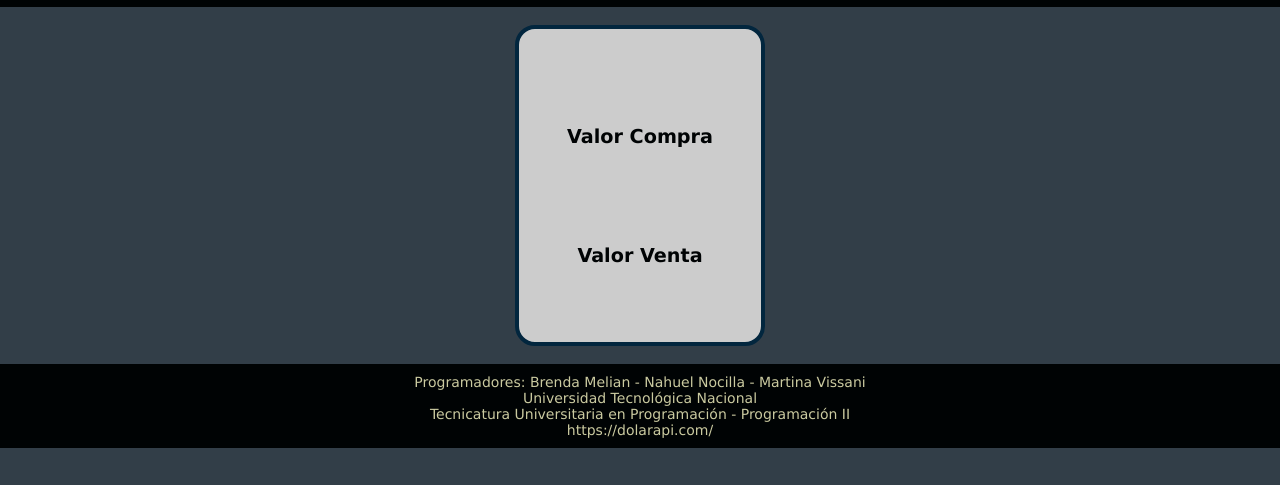
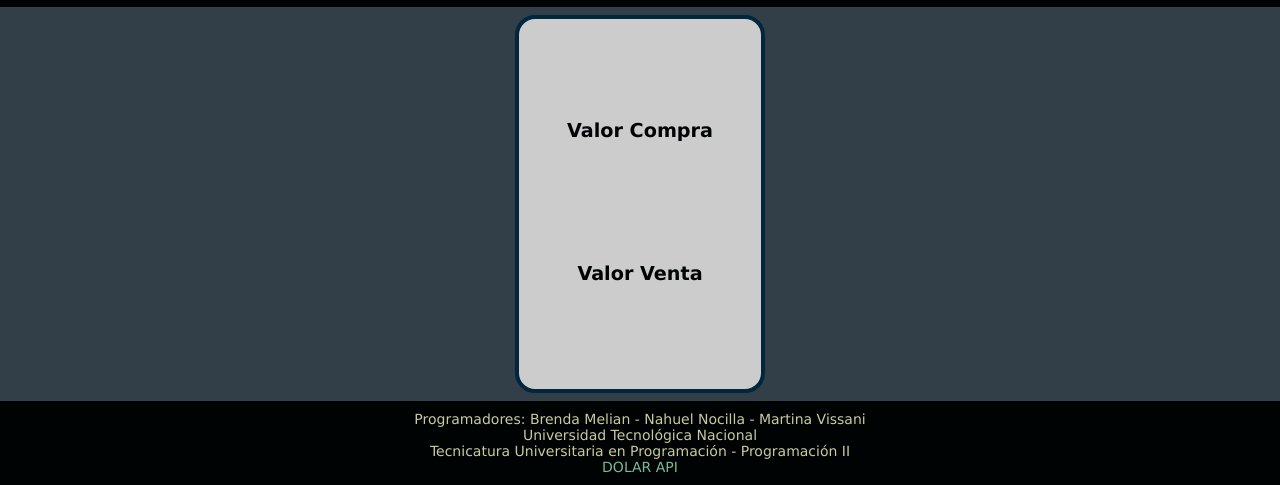
Before and after one commit to mvissani/Trabajo-Grupal-Programacion-II, a website: page front/Views/Cotizaciones.html in a window 1280 px wide. Shown: the part 352-837 px from the top of the page. Before the commit the page ends 800 px from the top, so only its background shows below. Drawn offline with nearby package versions, Linux system fonts and the light colour scheme; no server answers.

Commit message:
pequeños correcciones

```diff
--- a/front/CSS/style.css
+++ b/front/CSS/style.css
@@ -117,17 +117,18 @@ input {
   border: 4px solid rgb(2, 38, 62);
   color: #000304;
   width: 250px;
-  height: 90%;
-  margin: 10px;
+  height: 96%;
+  margin: 20px;
   align-self: center;
 }
 
 .small-container p {
   display: flex;
   justify-content: center;
-  margin-top: 48px;
+  margin-top: 40px;
   font-size: larger;
   font-weight: bold;
+  padding-bottom: 20px;
 }
 
 .big-container {
--- a/front/Views/Cotizaciones.html
+++ b/front/Views/Cotizaciones.html
@@ -3,6 +3,7 @@
 <html lang="es">
 
 <head>
+  <meta charset="UTF-8">
   <title> Cotizaciones: "El Comandante" </title>
   <link rel="icon" href="..\Images\icono.png" type="image/png">
   <link rel="stylesheet" href="../CSS/style.css">
@@ -41,7 +42,7 @@
       <p> Programadores: Brenda Melian - Nahuel Nocilla - Martina Vissani </p>
       <p> Universidad Tecnológica Nacional </p>
       <p> Tecnicatura Universitaria en Programación - Programación II  </p>
-      <p> https://dolarapi.com/ </p>
+      <a href="https://dolarapi.com/"> DOLAR API </a>
     </div>
 
     <script src="../.././BACK/Cotizaciones.js"></script>
```
Also changed, not shown: front/Views/Historicos.html (+2 -1 lines).
